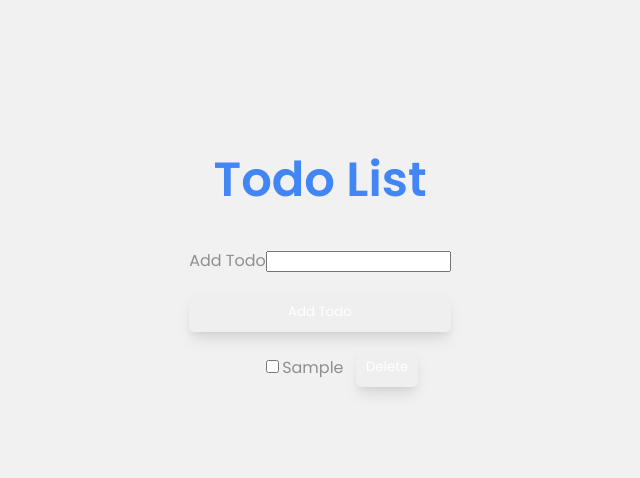
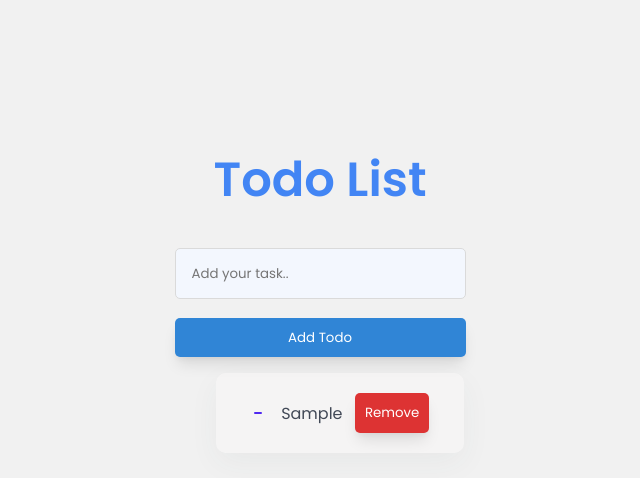
Before and after one commit to thekarthikr/simple-react-todo, a React (Vite) app: page / in a window 1280 px wide. Both pictures are taken after typing "Sample" into the empty fields and a click on the button "Add Todo". Shown: the top 478 px of the page, without its empty margins (320-960 px from the left). Built offline with nearby package versions, Linux system fonts and the light colour scheme.

Commit message:
little tweaks

```diff
--- a/src/AddTodo.jsx
+++ b/src/AddTodo.jsx
@@ -11,16 +11,16 @@ function AddTodo({ onSubmit }) {
 
   return (
     <form onSubmit={handleSubmit} className='form'>
-      <div className='form-group'>
-        <label htmlFor='item'>Add Todo</label>
       <input
+        className='form-input'
         type='text'
         id='item'
+        placeholder='Add your task..'
         value={newItem}
         onChange={(e) => setNewItem(e.target.value)}
       />
-      </div>
-      <button className='btn'>Add Todo</button>
+
+      <button className='btn btn-primary'>Add Todo</button>
     </form>
   );
 }
--- a/src/TodoItem.jsx
+++ b/src/TodoItem.jsx
@@ -1,16 +1,18 @@
 function TodoItem({ id, completed, title, toggleTodo, deleteTodo }) {
   return (
-    <li className='todo__item'>
-      <label>
+    <li className='todo__item' id='checklist'>
+      <div className='todo__item-content'>
         <input
+          className='todo__input'
           type='checkbox'
+          id={id}
           checked={completed}
           onChange={(e) => toggleTodo(id, e.target.checked)}
         />
-        {title}
-      </label>
-      <button onClick={() => deleteTodo(id)} className='btn btn-delete'>
-        Delete
+        <label htmlFor={id}> {title} </label>
+      </div>
+      <button onClick={() => deleteTodo(id)} className=' btn btn-secondary'>
+        Remove
       </button>
     </li>
   );
--- a/src/TodoList.jsx
+++ b/src/TodoList.jsx
@@ -2,7 +2,7 @@ import TodoItem from "./TodoItem";
 function TodoList({ todos, toggleTodo, deleteTodo }) {
   return (
     <ul className='todo__list'>
-      {todos.length === 0 && "No Todos"}
+      {todos.length === 0 && "No tasks were assigned.."}
       {todos.map((todo) => {
         return (
           <TodoItem
```
Lines whose indentation alone changed are shown as unchanged.
